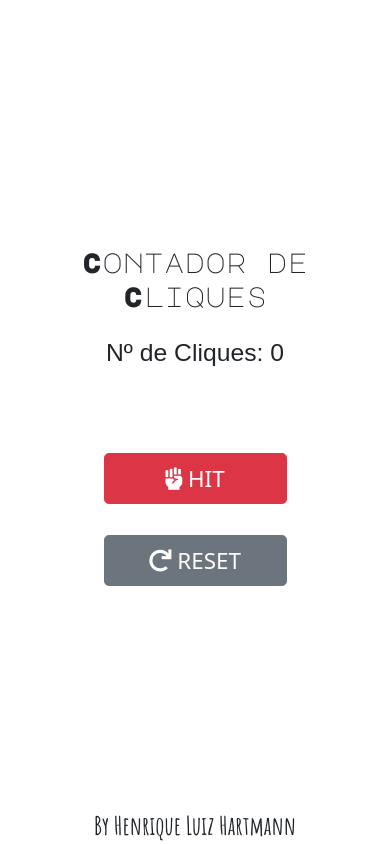
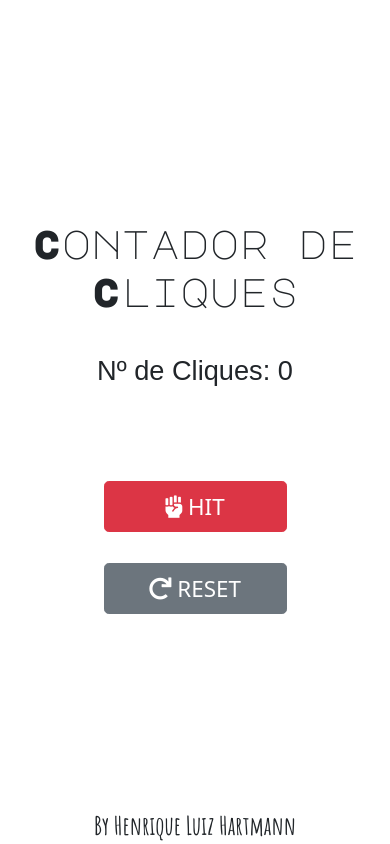
Before and after one commit to HenriqueHartmann/tigre-contador-de-cliques, a PHP site: page / in a window 390 px wide. Run offline with PHP 8.4, Linux system fonts and the light colour scheme; some libraries are stand-ins or nearby versions; some web fonts are replaced.

Commit message:
add responsiveness

```diff
--- a/assets/css/main.css
+++ b/assets/css/main.css
@@ -25,7 +25,7 @@ body {
     font-family: 'Major Mono Display', monospace;
 }
 .app-content h2 {
-    margin: 1em 0 3em 0;
+    margin: 1.5em 0 3em 0;
     font-family: 'Aldrich', sans-serif;
 }
 button {
@@ -42,3 +42,30 @@ button {
     font-weight: 700;
     font-size: 1.6rem;
 }
+
+@media only screen and (max-width: 422px) {
+    .app-content h1 {
+      font-size: 2.5rem !important;
+    }
+    .app-content h2 {
+        font-size: 1.7rem !important
+    }
+}
+
+@media only screen and (max-width: 374px) {
+    .app-content h1 {
+      font-size: 2rem !important;
+    }
+    .app-content h2 {
+        font-size: 1.4rem !important
+    }
+}
+
+@media only screen and (max-width: 301px) {
+    .app-content h1 {
+      font-size: 1.8rem !important;
+    }
+    .app-content h2 {
+        font-size: 1.3rem !important
+    }
+}
```
